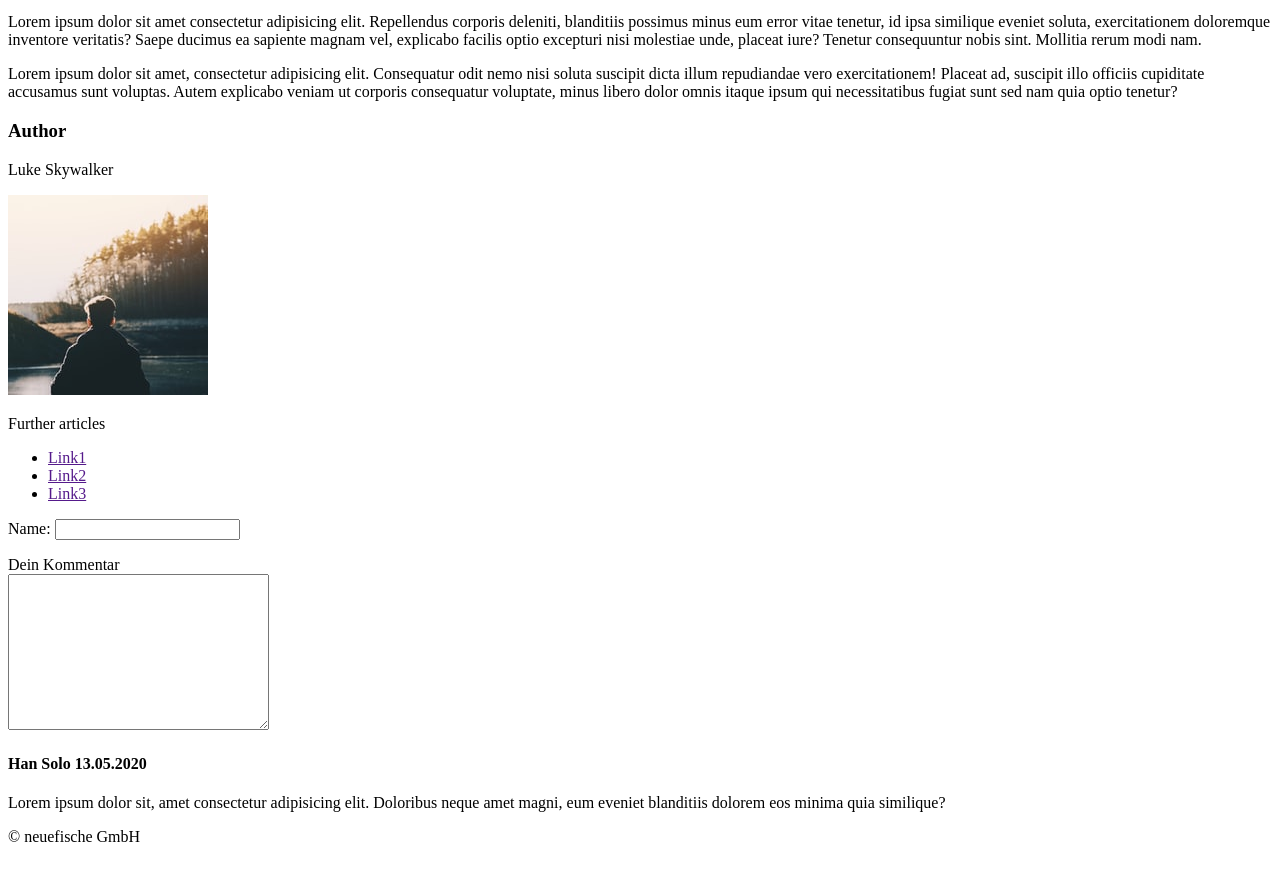
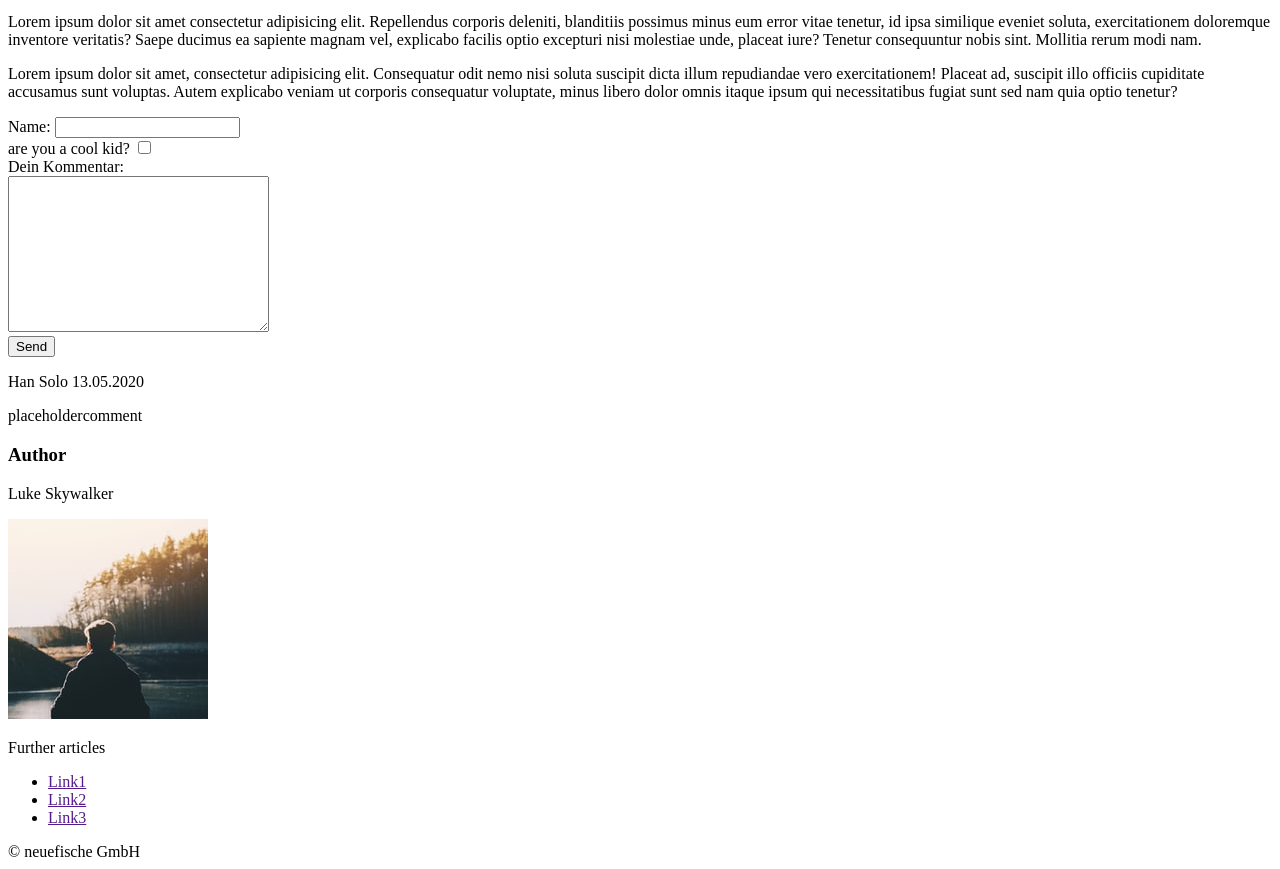
Before and after one commit to sinafischer/neuefische-blog, a plain HTML site: page index.html in a window 1280 px wide. Shown: the part 315-1184 px from the top of the page. Drawn offline with Linux system fonts and the light colour scheme.

Commit message:
adjust comment section

```diff
--- a/index.html
+++ b/index.html
@@ -44,6 +44,30 @@
           necessitatibus fugiat sunt sed nam quia optio tenetur?
         </p>
 
+        <section>
+          <form method="get">
+            <div class="name">
+              <label for="name">Name:</label>
+              <input type="text" required />
+            </div>
+            <div class="coolness">
+              <label for="coolness">are you a cool kid?</label>
+              <input type="checkbox" name="" id="" required />
+            </div>
+            <div class="comment">
+              <label for="comment">Dein Kommentar:<br /></label>
+              <textarea name="" id="" cols="30" rows="10"></textarea>
+            </div>
+            <div class="button">
+              <button>Send</button>
+            </div>
+          </form>
+          <div class="user-comment">
+            <p>Han Solo 13.05.2020</p>
+            <p>placeholdercomment</p>
+          </div>
+        </section>
+
         <aside>
           <h3>Author</h3>
           <p>Luke Skywalker</p>
@@ -55,35 +79,6 @@
             <li><a href="">Link3</a></li>
           </ul>
         </aside>
-
-        <section>
-          <form>
-            <div>
-              <label for="name">
-                Name:
-                <input type="text" />
-              </label>
-            </div>
-            <p></p>
-            <span>Dein Kommentar</span>
-            <div>
-              <label for="comment">
-                <textarea
-                  name="comment"
-                  id="comment"
-                  cols="30"
-                  rows="10"
-                ></textarea>
-              </label>
-            </div>
-          </form>
-          <h4>Han Solo 13.05.2020</h4>
-          <p>
-            Lorem ipsum dolor sit, amet consectetur adipisicing elit. Doloribus
-            neque amet magni, eum eveniet blanditiis dolorem eos minima quia
-            similique?
-          </p>
-        </section>
       </article>
     </main>
 
```
